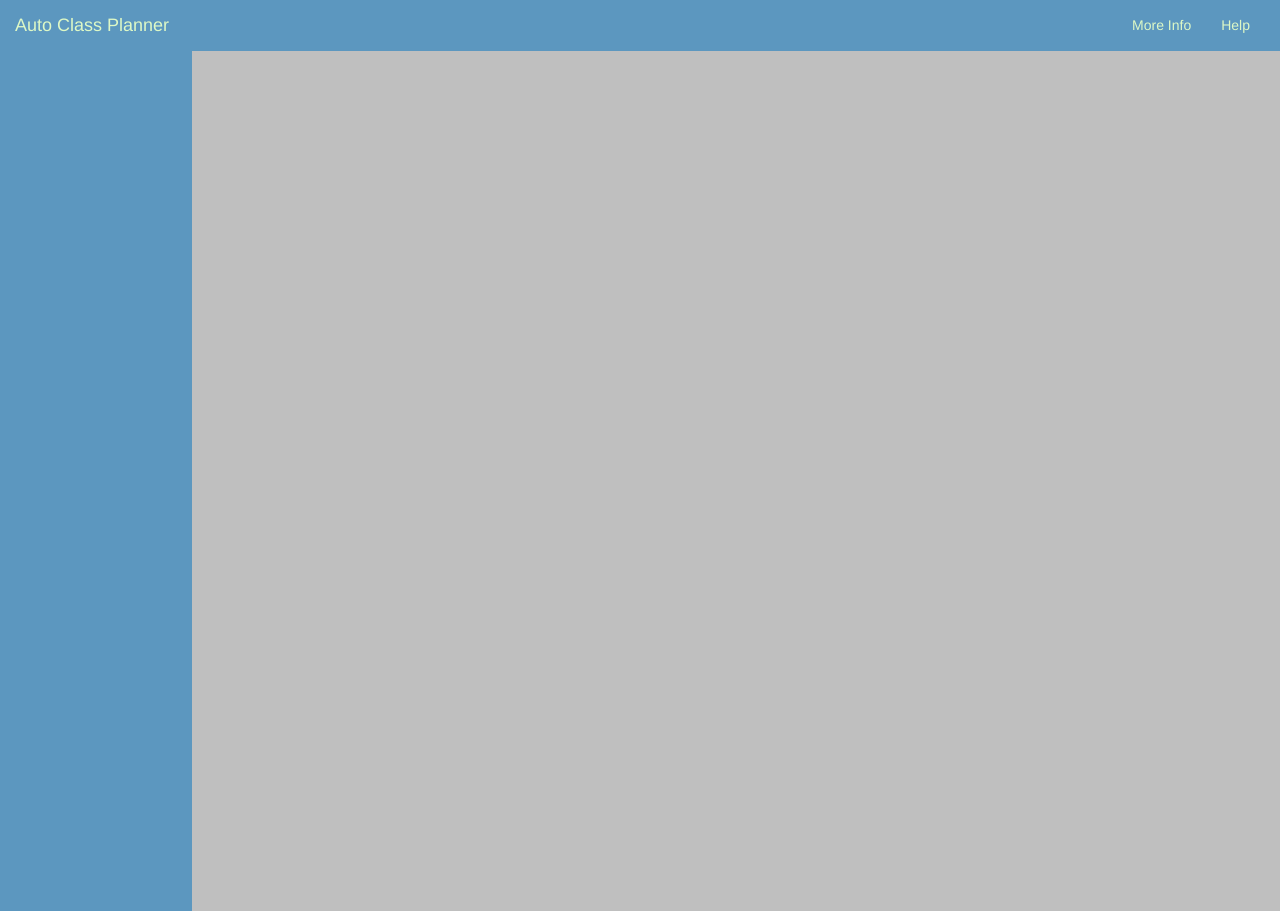
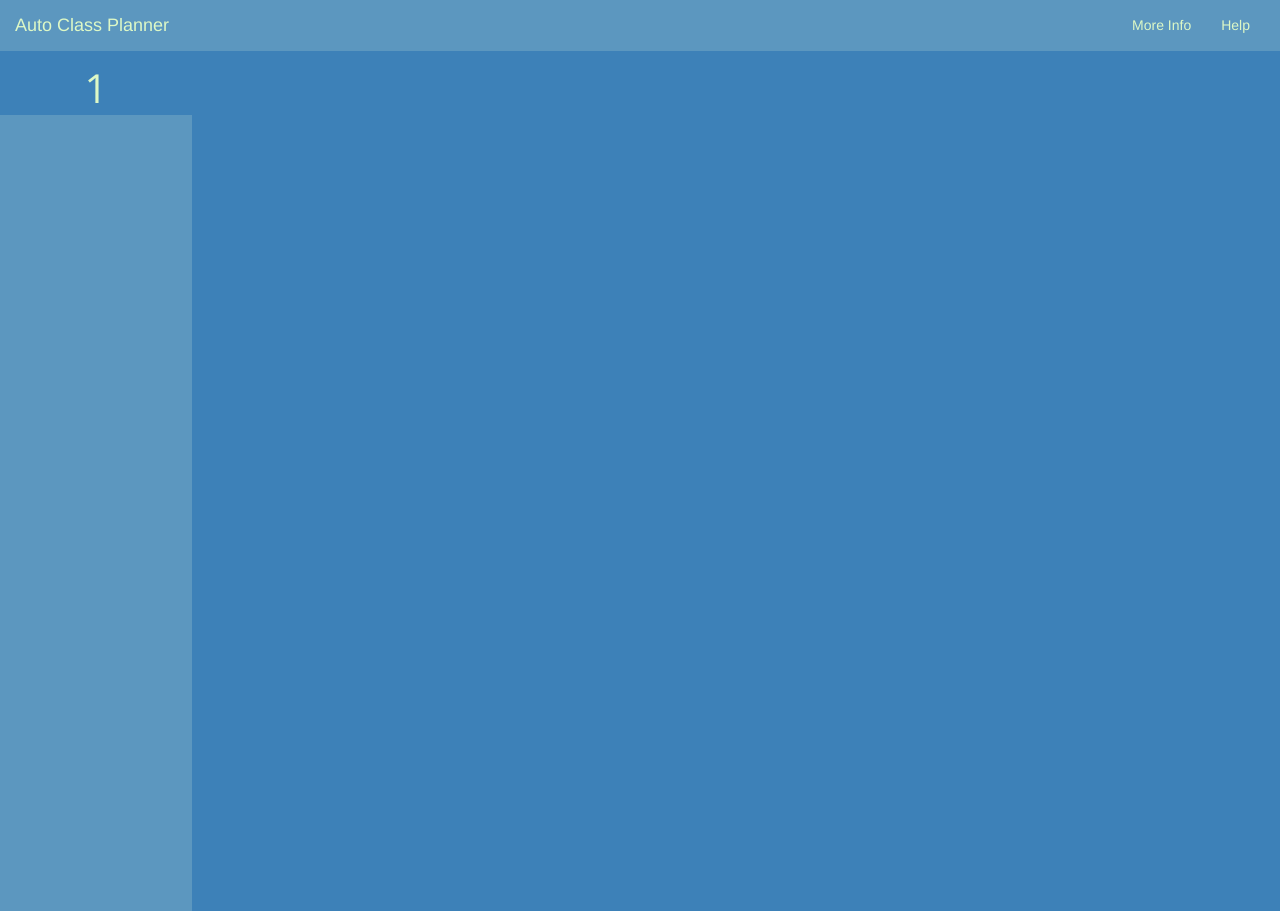
Before and after one commit to chase1745/Course-Planner, a Flask app: page /output in a window 1280 px wide. Run offline with Flask 2, Linux system fonts and the light colour scheme; some libraries are stand-ins or nearby versions.

Commit message:
Tab functionality working with correct schedules.

```diff
--- a/static/css/app.css
+++ b/static/css/app.css
@@ -123,27 +123,29 @@
     width: 15%;
     height: 100%;
     overflow-y: auto;
+    text-align:center;
     /*overflow-x: hidden; !* Disable horizontal scroll *!*/
     /*padding-top: 60px; !* Place content 60px from the top *!*/
     /*transition: 0.5s; !* 0.5 second transition effect to slide in the sidenav *!*/
 }
 
 .tab-sidebar a {
-    padding: 8px 8px 8px 45%;
+    padding: 8px 0;
     text-decoration: none;
-    font-size: 25px;
+    font-size: 40px;
     color: #ddf8c6;
     display: block;
-    transition: 0.3s
+    transition: 0.3s;
+    font-family: 'Open Sans', sans-serif;
 }
 
 .selected {
     background-color: #3D81B8;
-    transition: color 1s;
 }
 
 /* Bounce To Right */
 .tab {
+  height: 7%;
   /*display: inline-block;*/
   /*vertical-align: middle;*/
   -webkit-transform: perspective(1px) translateZ(0);
@@ -154,6 +156,7 @@
   transition-property: color;
   -webkit-transition-duration: 0.5s;
   transition-duration: 0.5s;
+  transition: background-color .5s;
 }
 .tab:before {
   content: "";
@@ -185,6 +188,16 @@
   transition-timing-function: cubic-bezier(0.52, 1.64, 0.37, 0.66);
 }
 
+.sections {
+  display: none;
+  margin-left: 15%;
+  padding-left: 5%;
+}
+
+body {
+    padding-top: 51px;
+}
+
 /*background: #5c97bf;*/
 /*background-color: #3D81B8; selected*/
 /*color: #ddf8c6; green*/
--- a/static/js/app.js
+++ b/static/js/app.js
@@ -85,16 +85,18 @@
     //////////////////////////
     //         OUTPUT       //
     //////////////////////////
-    $('.tab').click(function() {
-        $('.tab').each( function() {
-            // if ($(this).hasClass('selected')) {
-            //     $(this).parent().next().hide();
-            // }
-            $(this).removeClass('selected');
-        });
+    var tabs = $('.tab');
+    var sections = $('.sections');
+    // Make first schedule selected
+    tabs.eq(0).addClass('selected');
+    sections.eq(0).show();
+
+    tabs.click(function() {
+        $(this).siblings().removeClass('selected');
         $(this).addClass('selected');
-        // $(this).next().show();
-
+        var index = $(this).index();
+        sections.each( function() { $(this).hide(); });
+        sections.eq(index).show();
     });
 });
 
--- a/templates/output.html
+++ b/templates/output.html
@@ -3,61 +3,23 @@
 
 <style>
     body {
-        background: #BFBFBF;
+        background: #3D81B8;
     }
 </style>
-
-
-{#<p>Number of schedules: {{ scheduleList|length }}</p>#}
-
-{#{% for schedule in scheduleList %}#}
-{#    <div class="row">#}
-{#    <a href="#" class="box">#}
-{#        {% if loop.index == 1 %}#}
-{#            <div class="arrow_box selected">#}
-{#        {% else %}#}
-{#            <div class="arrow_box">#}
-{#        {% endif %}#}
-{#                <h1>{{loop.index}}</h1>#}
-{#            </div>#}
-{#    </a>#}
-{#    {% if loop.index == 1 %}#}
-{#        <div class="schedule">#}
-{#    {% else %}#}
-{#        <div style="display: none" class="schedule">#}
-{#    {% endif %}#}
-{#            {% for section in schedule %}#}
-{#                <p>{{ section }}</p>#}
-{#            {% endfor %}#}
-{#        </div>#}
-{#    </div>#}
-{#{% endfor %}#}
-
-
-
-
 
 <div class="tab-sidebar">
 {% for schedule in scheduleList %}
     <div class="tab">
-        <a href="#" id="{{ loop.index }}">{{ loop.index }}</a>
+        <a href="#" id="schedule-{{ loop.index }}">{{ loop.index }}</a>
     </div>
 {% endfor %}
 </div>
 
-
 {% for schedule in scheduleList %}
-    <div class="schedule" id="s-{{ loop.index }}" style="display: none">
+    <div class="sections" id="section-{{ loop.index }}">
         {% for section in schedule %}
-            {{ section }}
+            {{ section }}<br>
         {% endfor %}
     </div>
 {% endfor %}
-
-
-
-
-
-
-
 {% endblock %}
```
